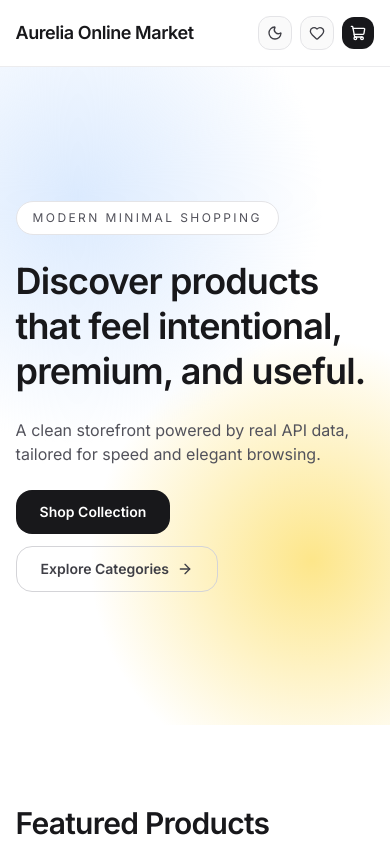
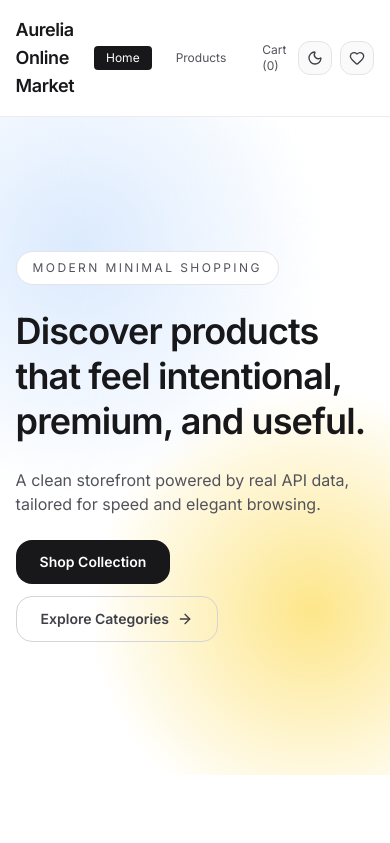
Before and after one commit to bikram73/E-Commerce_Website, a React (Vite) app: page / in a window 390 px wide. Shown: the top 843 px of the page. Built offline with nearby package versions, Linux system fonts and the light colour scheme; no server answers.

Commit message:
first commit

```diff
--- a/src/components/Navbar.tsx
+++ b/src/components/Navbar.tsx
@@ -1,4 +1,4 @@
-import { Heart, Moon, ShoppingCart, Sun } from 'lucide-react'
+import { Heart, Moon, Sun } from 'lucide-react'
 import { Link, NavLink } from 'react-router-dom'
 import { useShopStore } from '../store/useShopStore'
 
@@ -42,6 +42,39 @@ export function Navbar() {
           </NavLink>
         </div>
 
+        <div className="flex items-center gap-3 text-xs text-zinc-600 dark:text-slate-300 md:hidden">
+          <NavLink
+            to="/"
+            className={({ isActive }) =>
+              isActive
+                ? 'rounded px-3 py-1 bg-zinc-900 text-white dark:bg-slate-100 dark:text-slate-900'
+                : 'rounded px-3 py-1 hover:bg-zinc-100 dark:hover:bg-slate-800'
+            }
+          >
+            Home
+          </NavLink>
+          <NavLink
+            to="/products"
+            className={({ isActive }) =>
+              isActive
+                ? 'rounded px-3 py-1 bg-zinc-900 text-white dark:bg-slate-100 dark:text-slate-900'
+                : 'rounded px-3 py-1 hover:bg-zinc-100 dark:hover:bg-slate-800'
+            }
+          >
+            Products
+          </NavLink>
+          <NavLink
+            to="/cart"
+            className={({ isActive }) =>
+              isActive
+                ? 'rounded px-3 py-1 bg-zinc-900 text-white dark:bg-slate-100 dark:text-slate-900'
+                : 'rounded px-3 py-1 hover:bg-zinc-100 dark:hover:bg-slate-800'
+            }
+          >
+            Cart ({cartCount})
+          </NavLink>
+        </div>
+
         <div className="flex items-center gap-2">
           <button
             type="button"
@@ -62,14 +95,6 @@ export function Navbar() {
               </span>
             )}
           </Link>
-          <Link to="/cart" className="relative rounded-xl bg-zinc-900 p-2 text-white">
-            <ShoppingCart className="size-4" />
-            {cartCount > 0 && (
-              <span className="absolute -right-2 -top-2 rounded-full bg-blue-600 px-1.5 text-[10px] text-white">
-                {cartCount}
-              </span>
-            )}
-          </Link>
         </div>
       </nav>
     </header>
```
